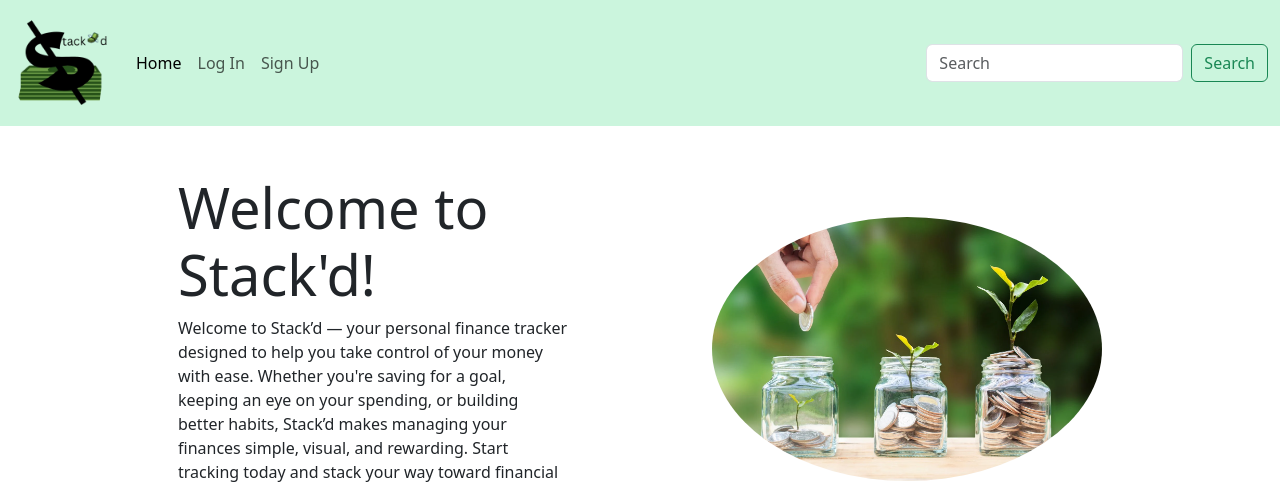
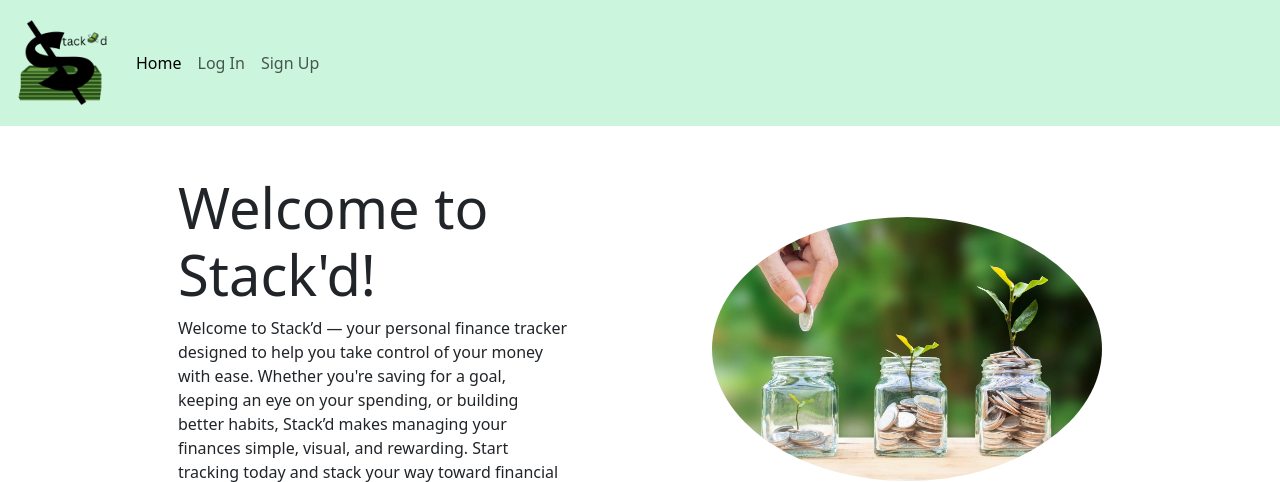
Before and after one commit to romanalicia/financeTracker, a Flask app: page / in a window 1280 px wide. Shown: the top 482 px of the page. Run offline with Flask 3, Linux system fonts and the light colour scheme.

Commit message:
delete search (nav)

```diff
--- a/website/static/main.css
+++ b/website/static/main.css
@@ -37,6 +37,10 @@ textarea {
   width: 100px;
 }
 
+.btn{
+  background-color: #cbf5dd;
+}
+
 .btn:hover {
   background-color: red !important;
 }
--- a/website/templates/template.html
+++ b/website/templates/template.html
@@ -82,17 +82,6 @@
             </li>
             {% endif %}
           </ul>
-          <form class="d-flex" role="search">
-            <input
-              class="form-control me-2"
-              type="search"
-              placeholder="Search"
-              aria-label="Search"
-            />
-            <button class="btn btn-outline-success" type="submit">
-              Search
-            </button>
-          </form>
         </div>
       </div>
     </nav>
```
